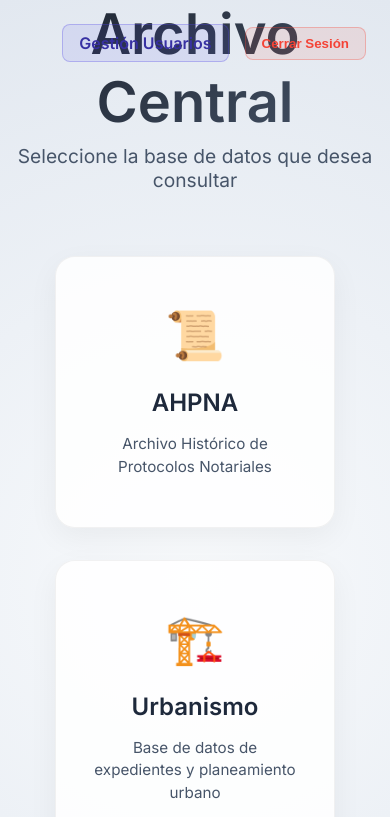
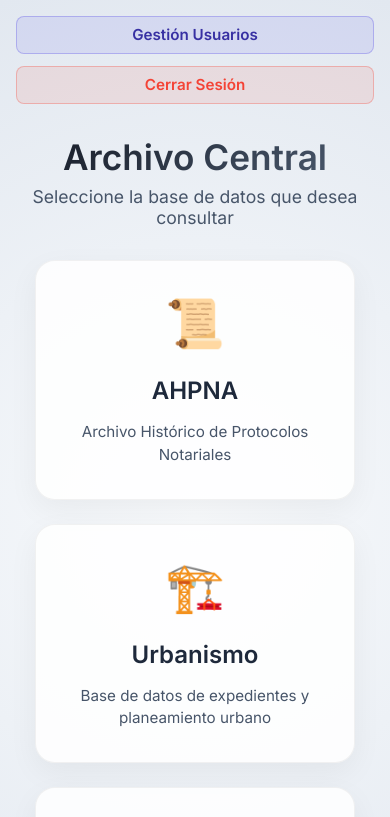
Before and after one commit to raaulbarriios/projecto-archivo, a website: page public/index.html in a window 390 px wide. Shown: the top 817 px of the page. Drawn offline with Linux system fonts and the light colour scheme; sample sign-in values are in the browser's storage.

Commit message:
ajustes de tamaño

```diff
--- a/public/auth.js
+++ b/public/auth.js
@@ -13,21 +13,7 @@ document.addEventListener('DOMContentLoaded', () => {
     if (!window.location.pathname.endsWith('login.html')) {
         const logoutBtn = document.createElement('button');
         logoutBtn.textContent = 'Cerrar Sesión';
-        logoutBtn.style.padding = '0.5rem 1rem';
-        logoutBtn.style.background = 'rgba(244, 67, 54, 0.1)';
-        logoutBtn.style.color = '#f44336';
-        logoutBtn.style.border = '1px solid rgba(244, 67, 54, 0.3)';
-        logoutBtn.style.borderRadius = '8px';
-        logoutBtn.style.cursor = 'pointer';
-        logoutBtn.style.fontWeight = '600';
-        logoutBtn.style.transition = 'all 0.3s ease';
-
-        logoutBtn.onmouseover = () => {
-            logoutBtn.style.background = 'rgba(244, 67, 54, 0.2)';
-        };
-        logoutBtn.onmouseout = () => {
-            logoutBtn.style.background = 'rgba(244, 67, 54, 0.1)';
-        };
+        logoutBtn.className = 'top-nav-btn logout-btn';
 
         logoutBtn.onclick = () => {
             sessionStorage.removeItem('authToken');
@@ -38,7 +24,10 @@ document.addEventListener('DOMContentLoaded', () => {
 
         const nav = document.querySelector('.top-nav') || document.querySelector('header');
         if (nav && nav.classList.contains('top-nav')) {
-            logoutBtn.style.marginLeft = 'auto';
+            const isIndex = window.location.pathname.endsWith('index.html') || window.location.pathname === '/' || window.location.pathname.endsWith('index');
+            if (!isIndex) {
+                logoutBtn.classList.add('logout-btn-auto-margin');
+            }
             nav.appendChild(logoutBtn);
         } else {
             // Si no hay top-nav (ej: en index.html), lo añadimos de forma absoluta
--- a/public/index.html
+++ b/public/index.html
@@ -16,10 +16,20 @@
             display: flex;
             flex-direction: column;
             align-items: center;
-            justify-content: center;
             min-height: 100vh;
             text-align: center;
             background: radial-gradient(circle at center, #f8fafc 0%, #e2e8f0 100%);
+        }
+
+        .hub-content {
+            margin: auto 0;
+            display: flex;
+            flex-direction: column;
+            align-items: center;
+            width: 100%;
+            max-width: 1000px;
+            padding: 2rem;
+            box-sizing: border-box;
         }
 
         .hub-title {
@@ -98,11 +108,62 @@
             line-height: 1.5;
         }
 
+        .top-nav {
+            width: 100%;
+            display: flex;
+            gap: 1rem;
+            align-items: center;
+            justify-content: flex-end;
+            padding: 1.5rem 1.5rem 0 1.5rem;
+            box-sizing: border-box;
+            z-index: 100;
+            margin-bottom: 0;
+        }
+
+        /* Responsive adjustments for Hub */
+        @media (max-width: 768px) {
+            .hub-title {
+                font-size: 2.8rem;
+            }
+            .hub-subtitle {
+                margin-bottom: 2.5rem;
+            }
+            .hub-grid {
+                gap: 1.5rem;
+            }
+            .hub-card {
+                width: 100%;
+                max-width: 320px;
+                padding: 2rem 1.5rem;
+            }
+        }
+
+        @media (max-width: 480px) {
+            .hub-title {
+                font-size: 2.2rem;
+            }
+            .hub-subtitle {
+                font-size: 1.1rem;
+                margin-bottom: 2rem;
+            }
+            .top-nav {
+                flex-direction: column;
+                align-items: stretch;
+                gap: 0.75rem;
+                padding: 1rem 1rem 0 1rem;
+            }
+            .top-nav-btn {
+                width: 100%;
+                margin-left: 0;
+                text-align: center;
+            }
+        }
+
     </style>
 </head>
 <body>
-    <div class="top-nav" style="position: absolute; top: 1.5rem; right: 1.5rem; display: flex; gap: 1rem; align-items: center; justify-content: flex-end; width: auto; z-index: 100; margin-bottom: 0;">
-        <a href="users.html" class="admin-only-card top-nav-admin-btn">Gestión Usuarios</a>
+    <div class="top-nav">
+        <a href="users.html" class="admin-only-card top-nav-btn top-nav-admin-btn">Gestión Usuarios</a>
     </div>
 
     <div class="background-effects">
@@ -110,6 +171,7 @@
         <div class="glow-orb" style="bottom: 20%; right: 30%; background: radial-gradient(circle, rgba(168, 230, 207, 0.1) 0%, transparent 70%);"></div>
     </div>
 
+    <div class="hub-content">
         <h1 class="hub-title">Archivo Central</h1>
         <p class="hub-subtitle">Seleccione la base de datos que desea consultar</p>
 
@@ -131,7 +193,7 @@
                 <h2>AMA</h2>
                 <p>Archivo Municipal de Algeciras</p>
             </a>
-
+        </div>
     </div>
 </body>
 </html>
--- a/public/style.css
+++ b/public/style.css
@@ -1006,16 +1006,27 @@ header p {
     display: flex;
 }
 
+.top-nav-btn, .back-link {
+    padding: 0.5rem 1rem;
+    font-size: 0.95rem;
+    font-weight: 600;
+    border-radius: 8px;
+    cursor: pointer;
+    transition: var(--transition);
+    display: inline-flex;
+    align-items: center;
+    justify-content: center;
+    font-family: inherit;
+    box-sizing: border-box;
+    height: 38px;
+    line-height: 1;
+    text-decoration: none;
+}
+
 .back-link {
     color: var(--accent);
-    text-decoration: none;
-    font-size: 0.95rem;
-    font-weight: 600;
-    transition: var(--transition);
-    padding: 0.5rem 1rem;
     background: rgba(0, 0, 0, 0.05);
     border: 1px solid rgba(0, 0, 0, 0.1);
-    border-radius: 8px;
 }
 
 .back-link:hover {
@@ -1024,23 +1035,27 @@ header p {
 }
 
 .top-nav-admin-btn {
-    padding: 0.5rem 1rem;
     background: rgba(var(--accent-rgb), 0.1);
     color: var(--accent-dark);
     border: 1px solid rgba(var(--accent-rgb), 0.3);
-    border-radius: 8px;
-    font-weight: 600;
-    text-decoration: none;
-    cursor: pointer;
-    transition: var(--transition);
-    display: inline-flex;
-    align-items: center;
-    justify-content: center;
-    font-family: inherit;
 }
 
 .top-nav-admin-btn:hover {
     background: rgba(var(--accent-rgb), 0.2);
+}
+
+.logout-btn {
+    background: rgba(244, 67, 54, 0.1);
+    color: #f44336;
+    border: 1px solid rgba(244, 67, 54, 0.3);
+}
+
+.logout-btn:hover {
+    background: rgba(244, 67, 54, 0.2);
+}
+
+.logout-btn-auto-margin {
+    margin-left: auto;
 }
 
 
@@ -1089,3 +1104,35 @@ body.role-user .delete-btn { display: none !important; }
 body.role-user #fileManagerSidebar { display: none !important; }
 body.role-user .file-manager-actions { display: none !important; }
 body.role-user .admin-only-card { display: none !important; }
+
+/* Responsive adjustments for titles and navigation */
+@media (max-width: 768px) {
+    header h1 {
+        font-size: 2.8rem;
+    }
+    .container {
+        padding: 2rem 1rem;
+    }
+}
+
+@media (max-width: 480px) {
+    header h1 {
+        font-size: 2.2rem;
+    }
+    header p {
+        font-size: 1rem;
+    }
+    .top-nav {
+        flex-direction: column;
+        align-items: stretch;
+        gap: 0.75rem;
+        margin-bottom: 1.5rem;
+    }
+    .top-nav-btn, .back-link {
+        width: 100%;
+        text-align: center;
+    }
+    .logout-btn-auto-margin {
+        margin-left: 0;
+    }
+}
```
Also changed, not shown: public/users.html (+19 -1 lines). Lines whose indentation alone changed are shown as unchanged.
